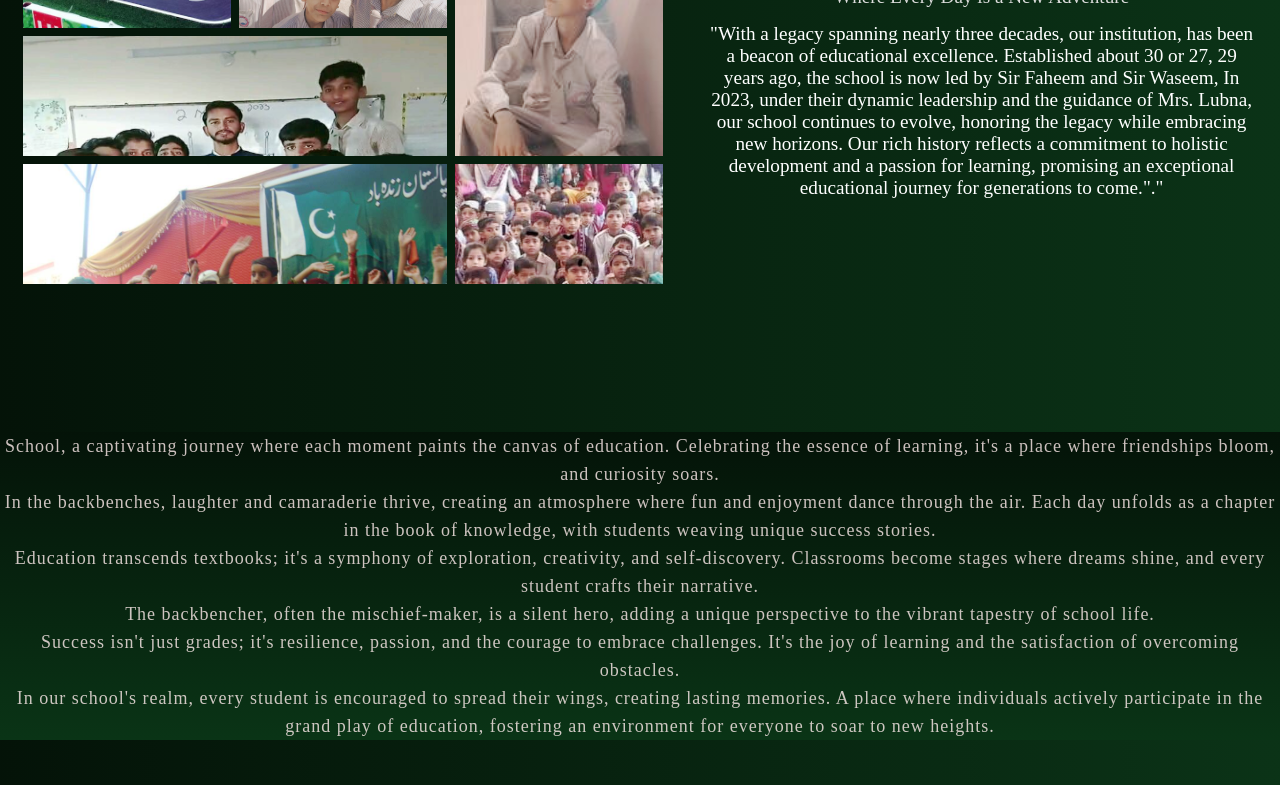
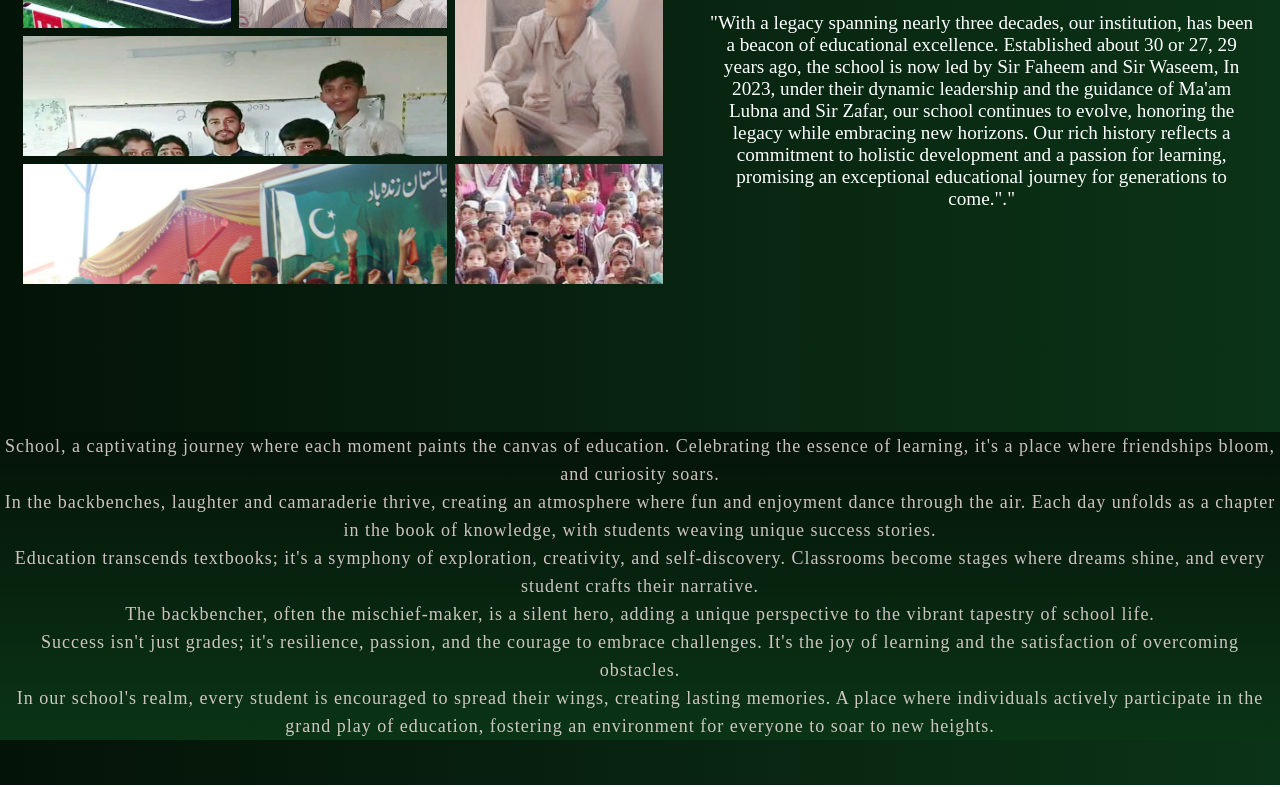
Before and after one commit to NobleGrammarHighSchl/noblegrammarhighschl.github.io, a plain HTML site: page Main-Page.html in a window 1280 px wide. Shown: the part 1687-2474 px from the top of the page. Drawn offline with Linux system fonts and the light colour scheme; a web font is replaced by a local one.

Commit message:
Update Main-Page.html

```diff
--- a/Main-Page.html
+++ b/Main-Page.html
@@ -165,7 +165,7 @@
                             school
                             is now led by Sir Faheem and Sir Waseem, In 2023, under
                             their
-                            dynamic leadership and the guidance of Mrs. Lubna, our school continues to evolve, honoring
+                            dynamic leadership and the guidance of Ma'am Lubna and Sir Zafar, our school continues to evolve, honoring
                             the
                             legacy while embracing new horizons. Our rich history reflects a commitment to holistic
                             development
```
